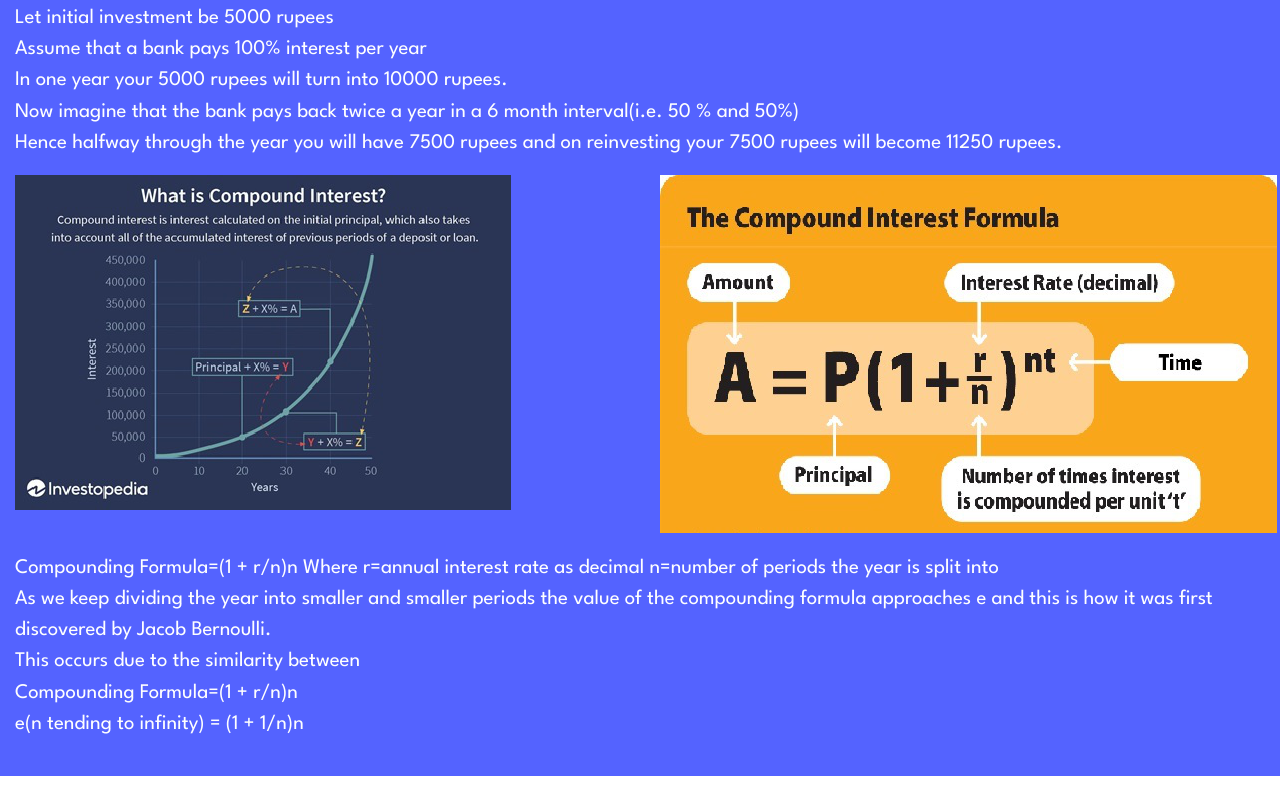
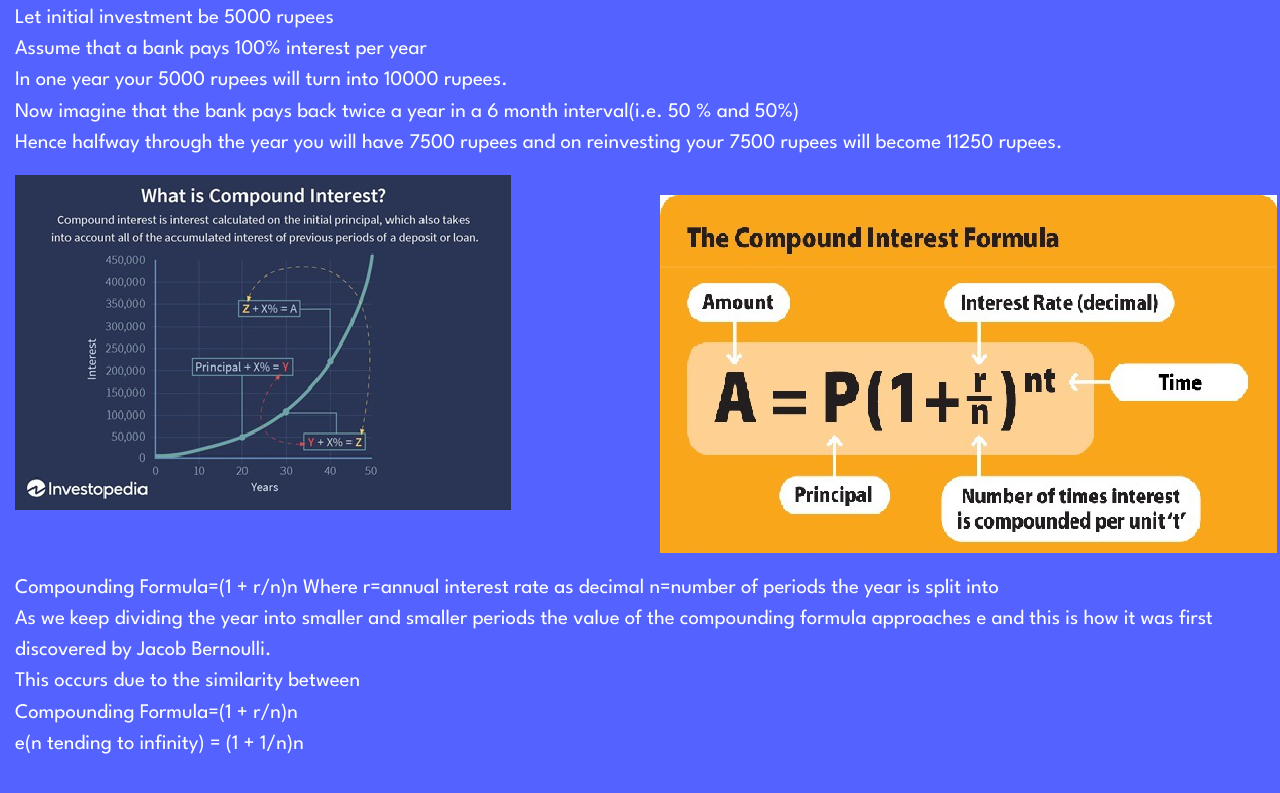
Before and after one commit to bharath-reddy07/Maths-EL, a plain HTML site: page index.html in a window 1280 px wide. Shown: the part 2178-2971 px from the top of the page. Drawn offline with nearby package versions, Linux system fonts and the light colour scheme; files whose address does not match are found by name.

Commit message:
final update css

```diff
--- a/css/styles.css
+++ b/css/styles.css
@@ -1,7 +1,13 @@
+html,body {
+    margin:0;
+    padding:0;
+    overflow-x:hidden;
+}
 /* Title-section */
 #title{
   background-color: #5463FF;
   padding-bottom: 30px;
+  width: 100%
 }
 .RVlogo{
   width: 110px;
@@ -216,3 +222,6 @@ mjx-container {
   font-size: 0.8rem;
   color: white;
 }
+.picture{
+  padding-top: 20px;
+}
```
